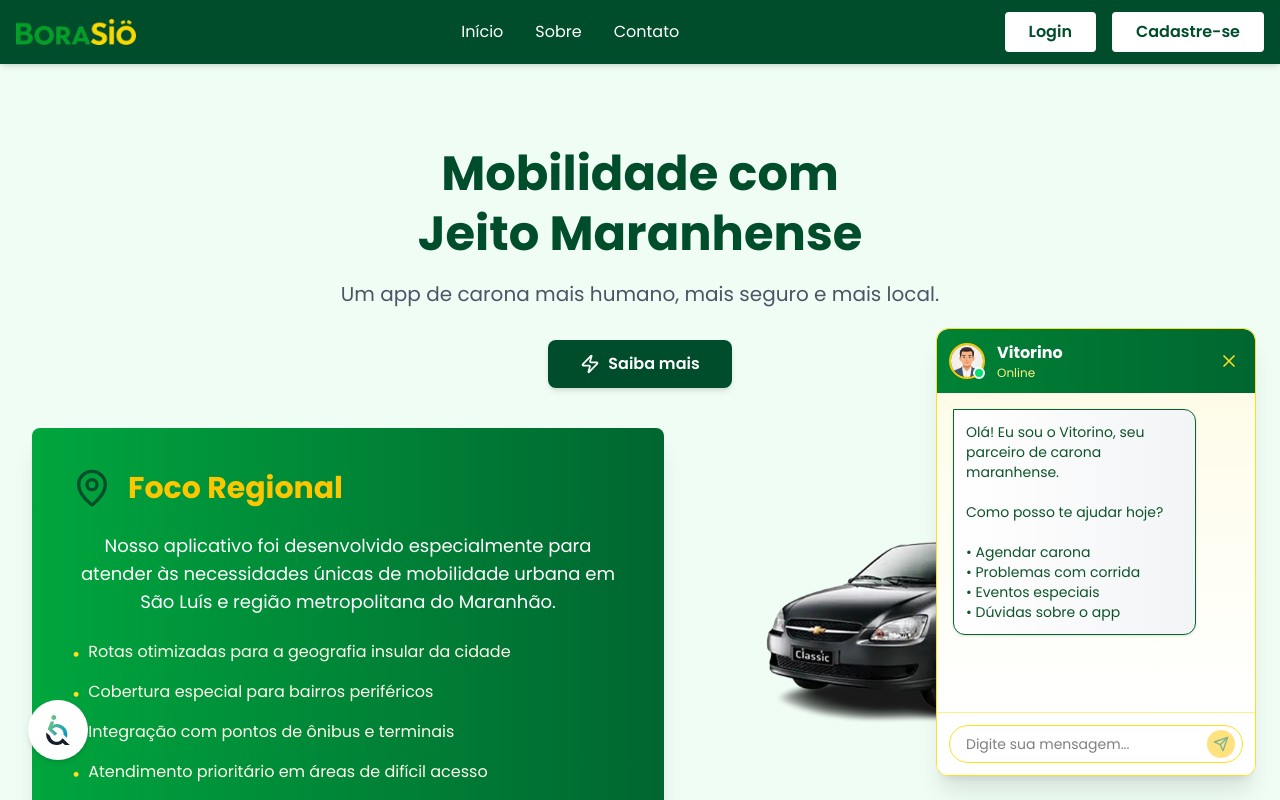
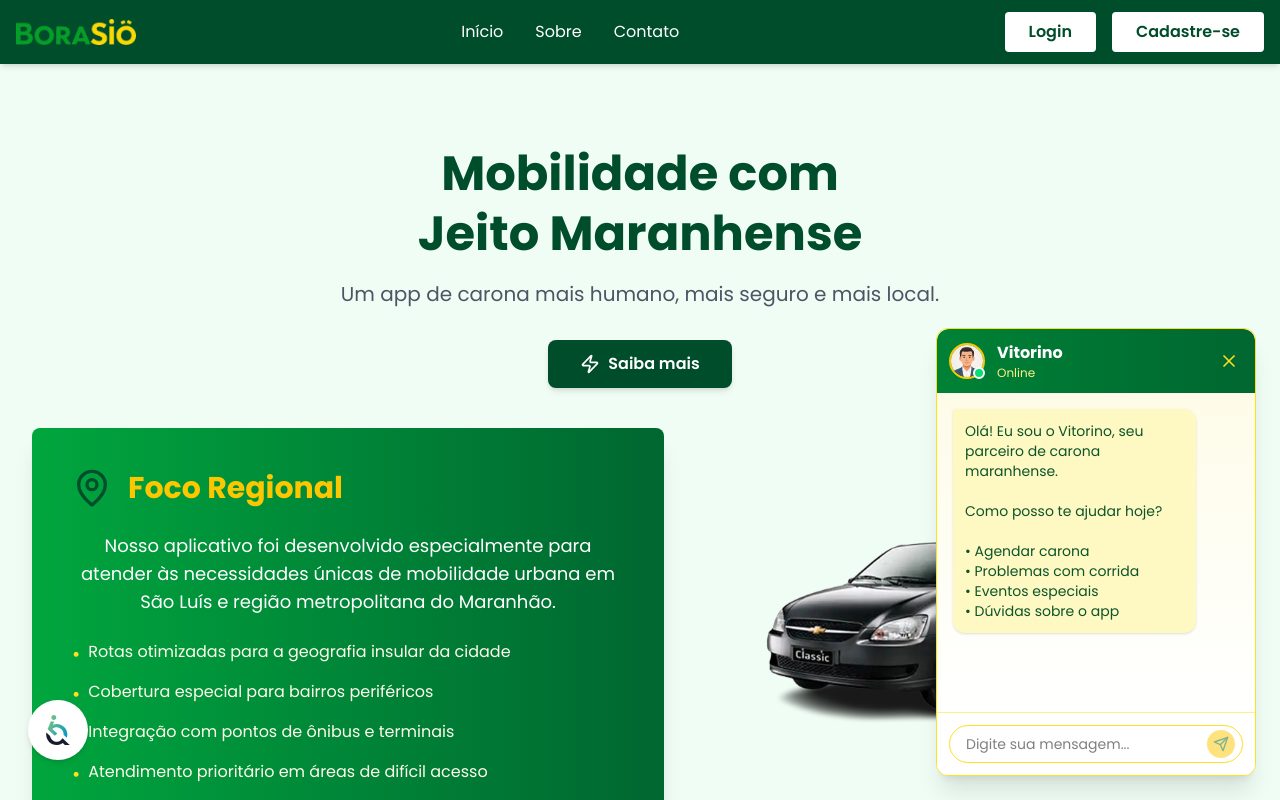
Before and after one commit to prof-freedson/pi-borasio, a Next.js app: page / in a window 1280 px wide. Both pictures are taken after a click on the button "Abrir chat de atendimento". Shown: the top 800 px of the page. Built offline with nearby package versions, Linux system fonts and the light colour scheme.

Commit message:
style(chat): remove bordas escuras dos balões de mensagem

```diff
--- a/src/app/components/ChatFlutuante.tsx
+++ b/src/app/components/ChatFlutuante.tsx
@@ -44,7 +44,6 @@ export default function CaronaChatWidget() {
     setInput("");
     setLoading(true);
 
-    // Cria o histórico completo incluindo a nova mensagem do usuário
     const updatedMessages = [...messages, userMsg];
 
     try {
@@ -123,15 +122,15 @@ export default function CaronaChatWidget() {
                 key={i}
                 className={`whitespace-pre-line p-3 rounded-xl max-w-[85%] text-sm ${
                   msg.from === "vitorino"
-                    ? "bg-gradient-to-r from-white to-gray-100 text-green-900 border border-green-800 rounded-tl-none shadow-sm"
-                    : "bg-gradient-to-r from-green-600 to-green-800 text-white self-end rounded-tr-none"
+                    ? "bg-yellow-100 text-green-900 rounded-tl-none shadow-sm"
+                    : "bg-green-600 text-white self-end rounded-tr-none"
                 }`}
               >
                 {msg.text}
               </div>
             ))}
             {loading && (
-              <div className="whitespace-pre-line p-3 rounded-xl max-w-[85%] text-sm bg-gradient-to-r from-gray-100  to-gray-300 text-green-900 border border-green-800 rounded-tl-none shadow-sm">
+              <div className="whitespace-pre-line p-3 rounded-xl max-w-[85%] text-sm bg-gray-100 text-green-700 rounded-tl-none shadow-sm">
                 digitando…
               </div>
             )}
```
